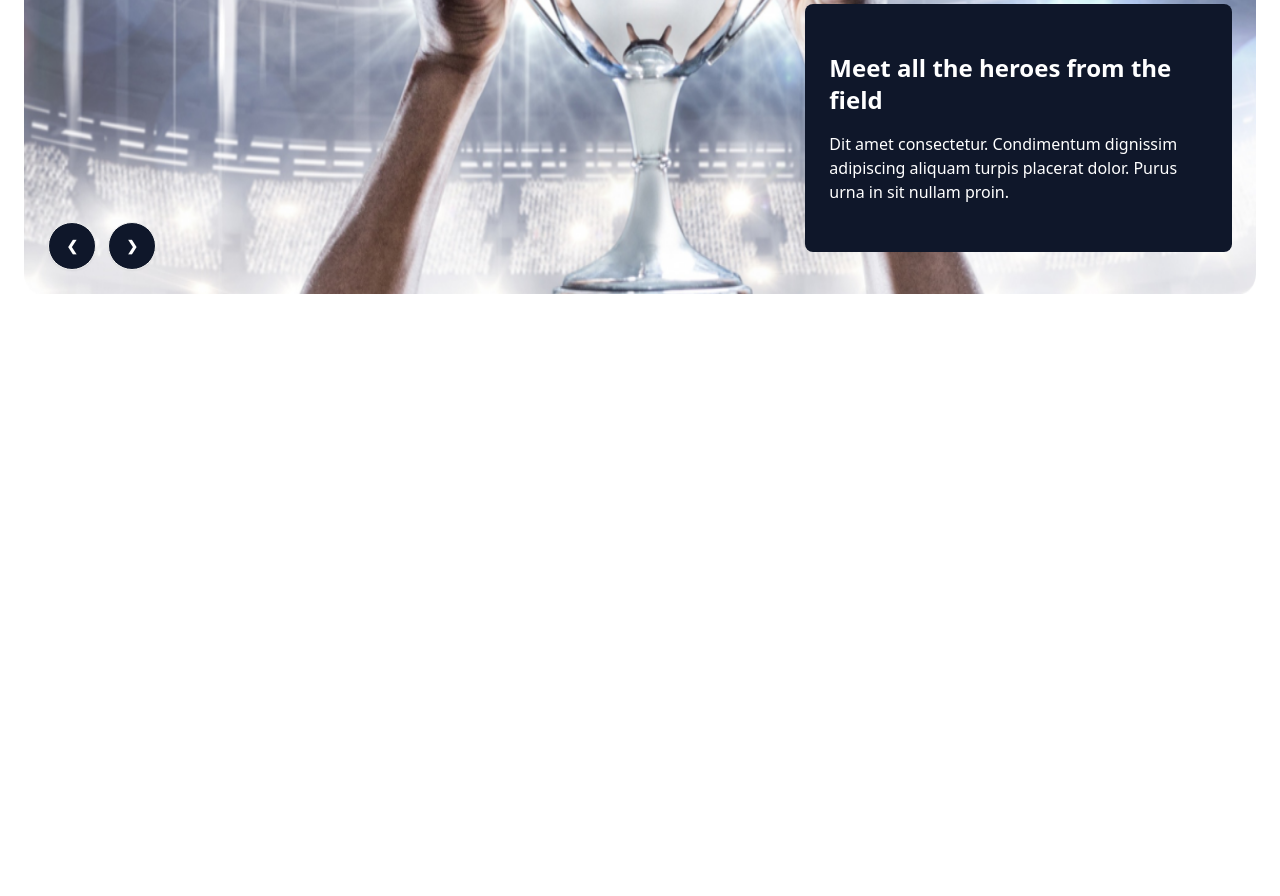
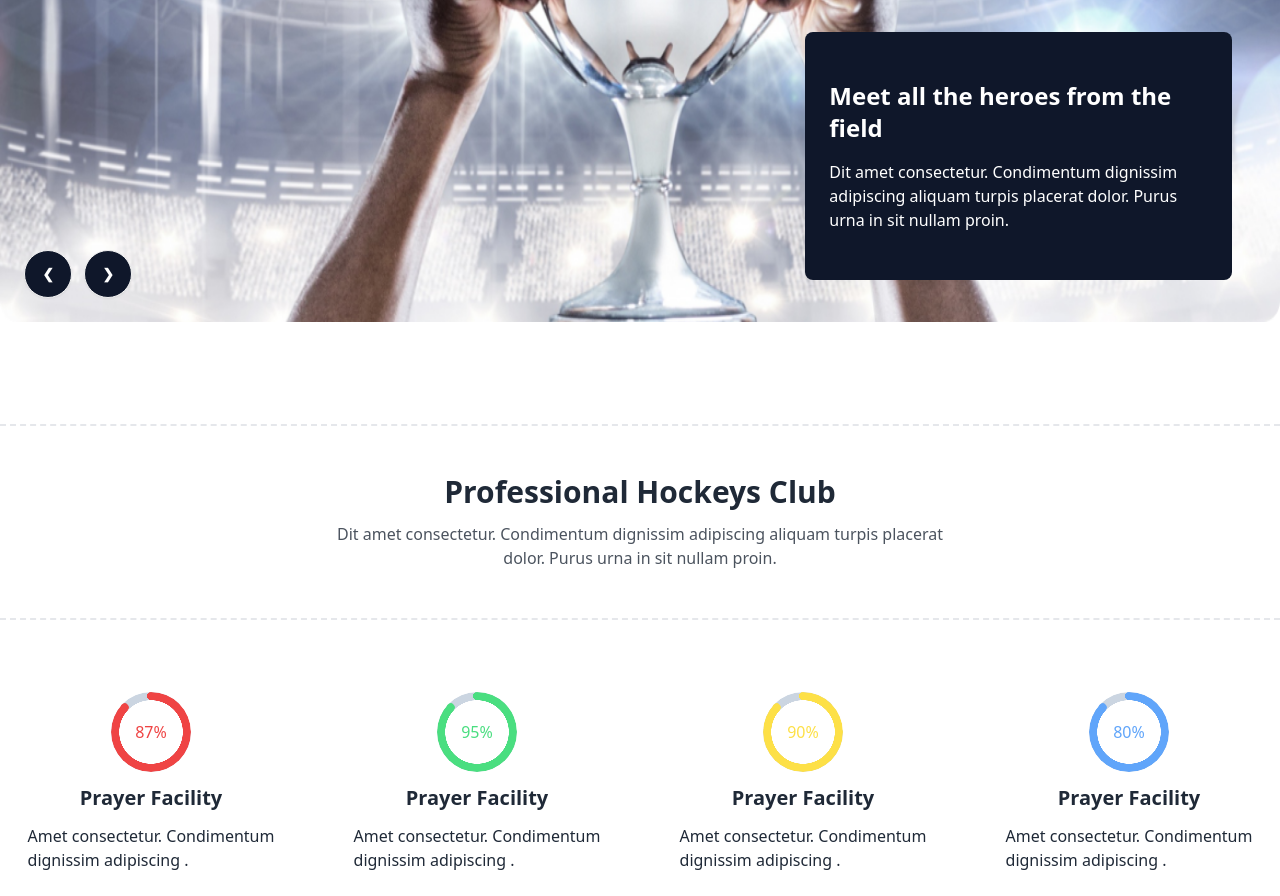
Before and after one commit to UmarHossain1/Hockey, a plain HTML site: page index.html in a window 1280 px wide. Shown: the part 525-1421 px from the top of the page. Before the commit the page ends 825 px from the top, so only its background shows below. Drawn offline with nearby package versions, Linux system fonts and the light colour scheme.

Commit message:
club part done

```diff
--- a/index.html
+++ b/index.html
@@ -9,6 +9,7 @@
     <script src="https://cdn.tailwindcss.com"></script>
 </head>
 <header class="container mx-auto">
+    <!--Navbar-->
     <div class="navbar bg-base-100">
         <div class="navbar bg-base-100">
             <div class="navbar-start">
@@ -46,7 +47,7 @@
         </div>
     </div>
     <!--Banner Part-->
-    <div class="relative px-6">
+    <div class="relative px-6 lg:px-0">
         <div class="carousel w-full">
             <div id="slide1" class="carousel-item relative w-full">
                 <img src="./Images/1.png" class="w-full" />
@@ -84,7 +85,55 @@
         </div>
     </div>
 </header>
-<main></main>
+<main class="container mx-auto">
+<!--Club-->
+    <section class="mt-24">
+        <div class="border-y-[2px] border-dashed py-12 text-center flex flex-col items-center justify-center">
+            <h3 class="text-3xl font-bold mb-3">Professional Hockeys Club</h3>
+            <p class="opacity-80 w-1/2">Dit amet consectetur. Condimentum dignissim adipiscing aliquam turpis placerat
+                dolor.
+                Purus urna in sit nullam proin. </p>
+        </div>
+        <div class="mt-12 grid grid-cols-1 md:grid-cols-2 lg:grid-cols-4 gap-6">
+            <div class="flex flex-col items-center justify-center py-6 space-y-3">
+                <div class="relative">
+                    <div class="z-50 radial-progress text-red-500" style="--value:87;" role="progressbar">87%</div>
+                    <div class="rotate-90 absolute top-0 left-0 radial-progress text-slate-300" style="--value:87;"
+                        role="progressbar"></div>
+                </div>
+                <h6 class="text-xl font-semibold">Prayer Facility</h6>
+                <p>Amet consectetur. Condimentum <br> dignissim adipiscing .</p>
+            </div>
+            <div class="flex flex-col items-center justify-center py-6 space-y-3">
+                <div class="relative">
+                    <div class="z-50 radial-progress text-green-400" style="--value:87;" role="progressbar">95%</div>
+                    <div class="rotate-90 absolute top-0 left-0 radial-progress text-slate-300" style="--value:87;"
+                        role="progressbar"></div>
+                </div>
+                <h6 class="text-xl font-semibold">Prayer Facility</h6>
+                <p>Amet consectetur. Condimentum <br> dignissim adipiscing .</p>
+            </div>
+            <div class="flex flex-col items-center justify-center py-6 space-y-3">
+                <div class="relative">
+                    <div class="z-50 radial-progress text-yellow-300" style="--value:87;" role="progressbar">90%</div>
+                    <div class="rotate-90 absolute top-0 left-0 radial-progress text-slate-300" style="--value:87;"
+                        role="progressbar"></div>
+                </div>
+                <h6 class="text-xl font-semibold">Prayer Facility</h6>
+                <p>Amet consectetur. Condimentum <br> dignissim adipiscing .</p>
+            </div>
+            <div class="flex flex-col items-center justify-center py-6 space-y-3">
+                <div class="relative">
+                    <div class="z-50 radial-progress text-blue-400" style="--value:87;" role="progressbar">80%</div>
+                    <div class="rotate-90 absolute top-0 left-0 radial-progress text-slate-300" style="--value:87;"
+                        role="progressbar"></div>
+                </div>
+                <h6 class="text-xl font-semibold">Prayer Facility</h6>
+                <p>Amet consectetur. Condimentum <br> dignissim adipiscing .</p>
+            </div>
+        </div>
+    </section>
+</main>
 <footer></footer>
 
 <body>
```
